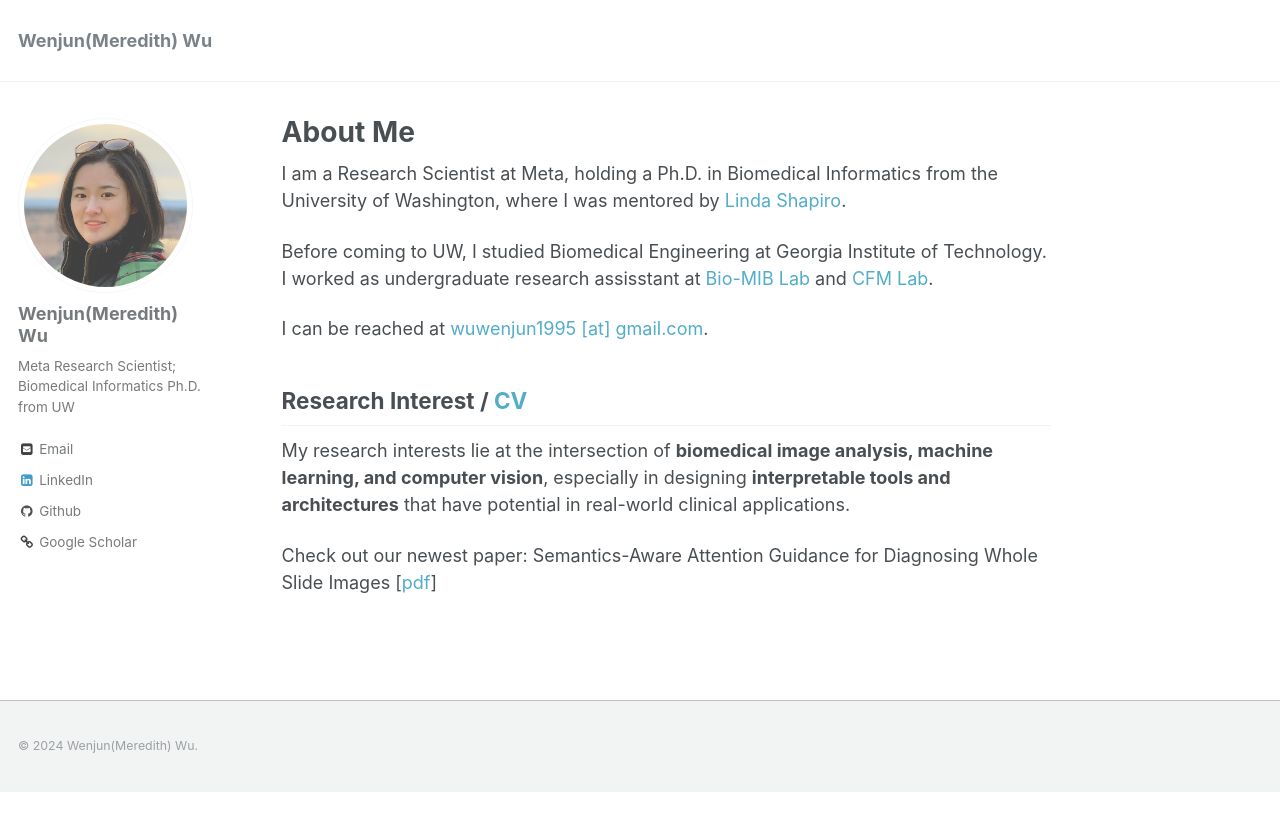
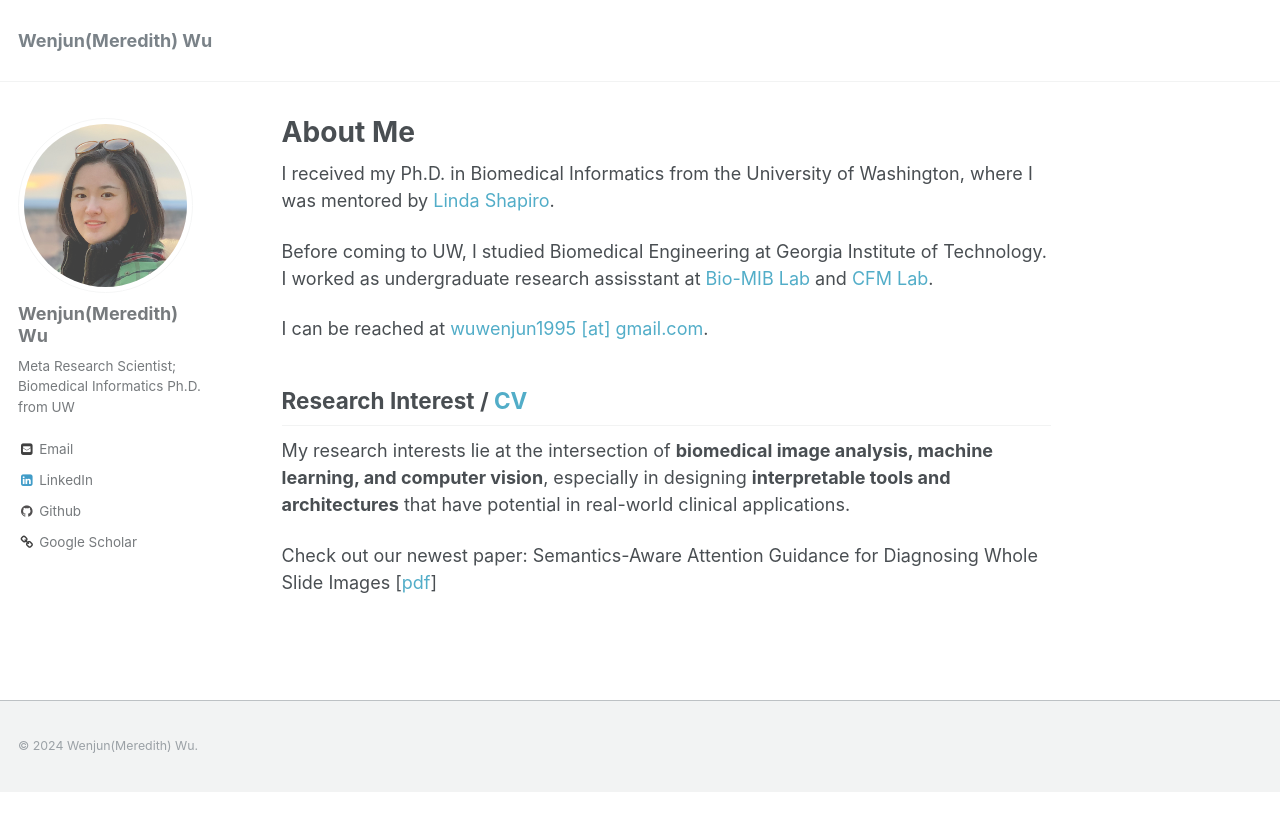
Before and after one commit to meredith-wenjunwu/meredith-wenjunwu.github.io, a Jekyll site: the page built from _pages/about.md, in a window 1280 px wide. Shown: the top 831 px of the page. Built offline with Jekyll 4.4.1, drawn with Linux system fonts in a browser that asks for light colours.

Commit message:
update position

```diff
--- a/_pages/about.md
+++ b/_pages/about.md
@@ -8,7 +8,7 @@ redirect_from:
   - /about.html
 ---
 
-I am a Research Scientist at Meta, holding a Ph.D. in Biomedical Informatics from the University of Washington, where I was mentored by [Linda Shapiro](https://homes.cs.washington.edu/~shapiro/).
+I received my Ph.D. in Biomedical Informatics from the University of Washington, where I was mentored by [Linda Shapiro](https://homes.cs.washington.edu/~shapiro/).
 
 Before coming to UW, I studied Biomedical Engineering at Georgia Institute of Technology. I worked as undergraduate research assisstant at [Bio-MIB Lab](https://miblab.bme.gatech.edu/) and [CFM Lab](https://miblab.bme.gatech.edu/).
 
```
